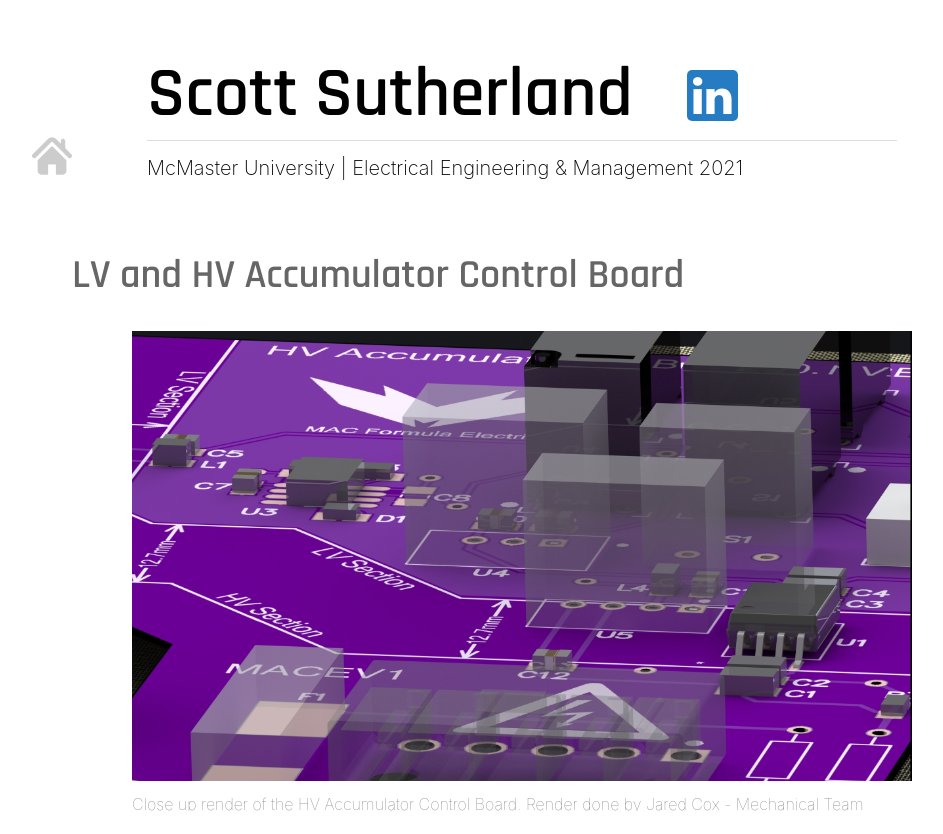
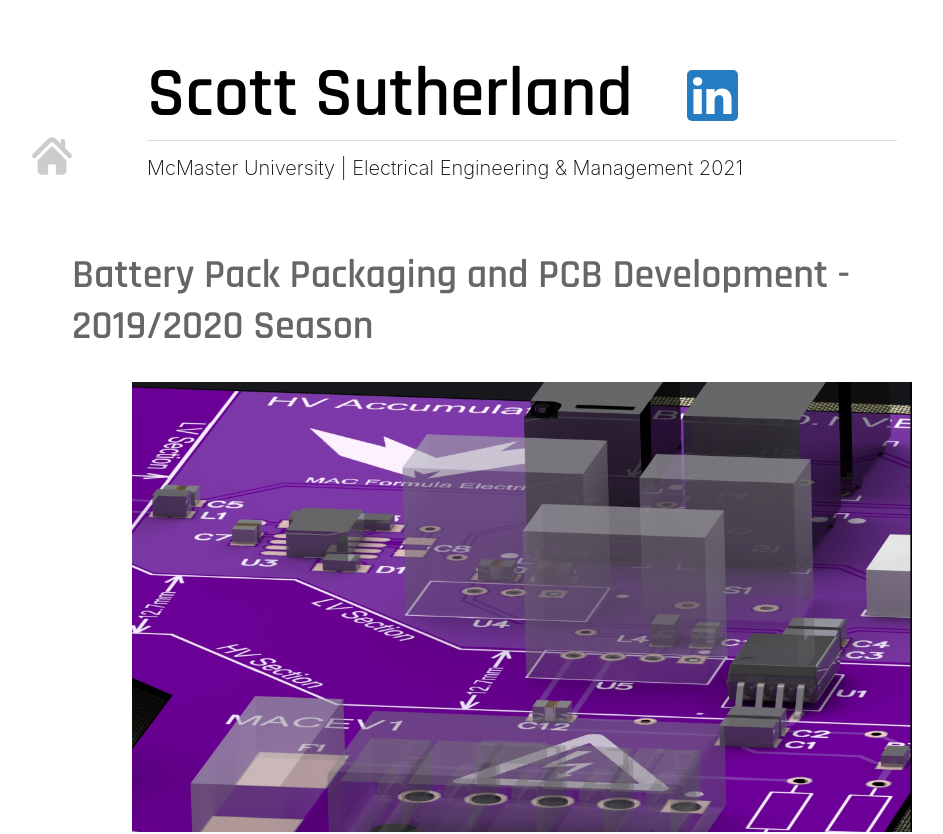
Before and after one commit to scottford14/scott-portfolio, a React (Create React App) app: page /lvandhvacb in a window 1280 px wide. Shown: the top 834 px of the page, without its empty margins (118-1061 px from the left). Built offline with nearby package versions, Linux system fonts and the light colour scheme.

Commit message:
Changed proj name for lvandhv ACB

```diff
--- a/src/components/ProjectPage/LVandHVACB.js
+++ b/src/components/ProjectPage/LVandHVACB.js
@@ -15,10 +15,10 @@
     render() {
         return (
             <ProjectPage
-            title="LV and HV Accumulator Control Board"
+            title="Battery Pack Packaging and PCB Development - 2019/2020 Season"
             images={[
                 {image: upclose,
-                description:"Close up render of the HV Accumulator Control Board. Render done by Jared Cox - Mechanical Team Captain"},
+                description:"Close up render of the HV Accumulator Control Board."},
                 {image: hvrender,
                 description:"Altium rendering of the HV Accumulator Control Board PCB after completing the layout"},
                 {image: lvrender,
--- a/src/components/Projects/Projects.js
+++ b/src/components/Projects/Projects.js
@@ -16,7 +16,7 @@
         super(props)
         this.state = {
             projects:[
-                {name:"LV and HV Accumulator Control Board",
+                {name:"Battery Pack Packaging and PCB Development",
                 type:"modelling",
                 thumbnail:lvandhvacbthumbnail,
                 link:"/lvandhvacb"},
```
